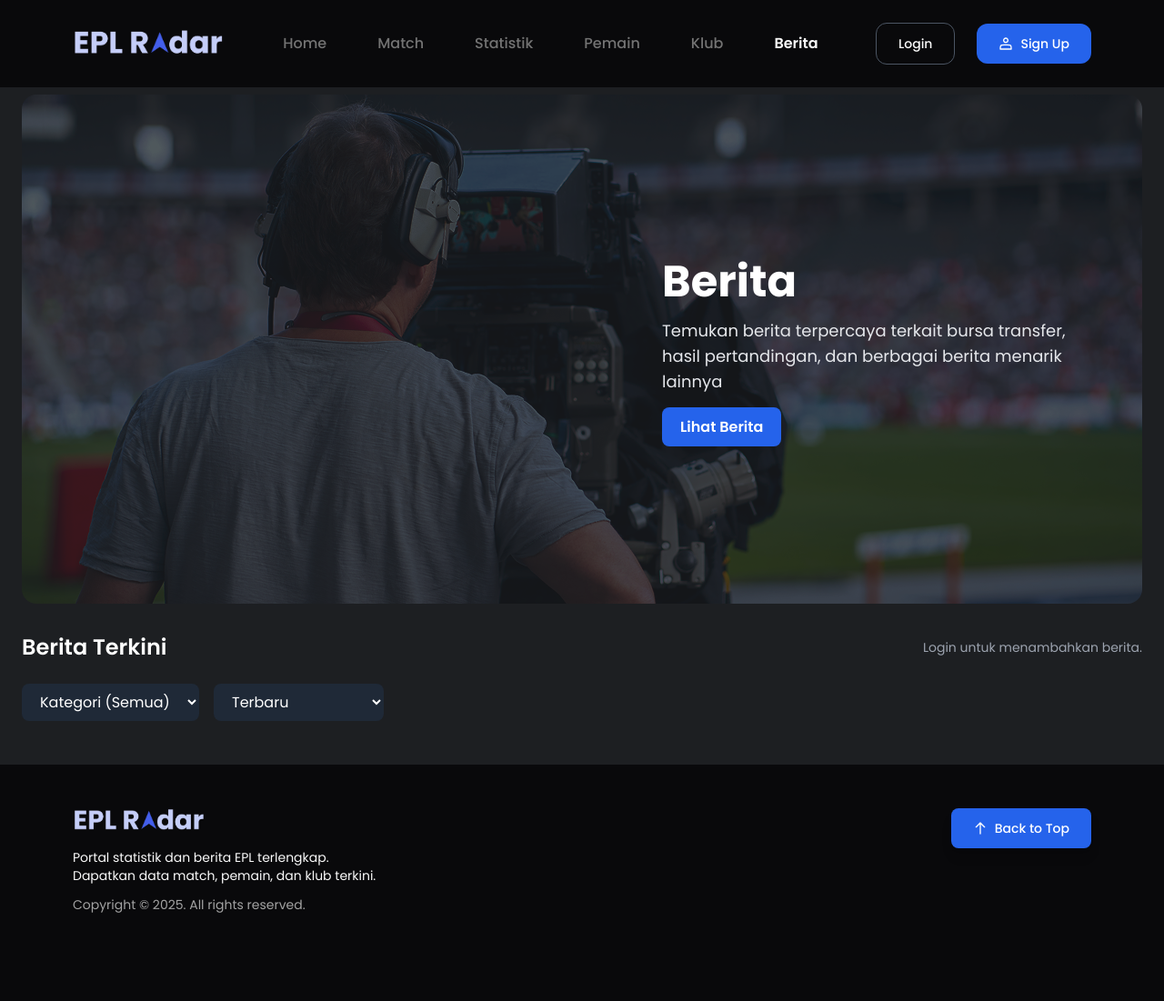
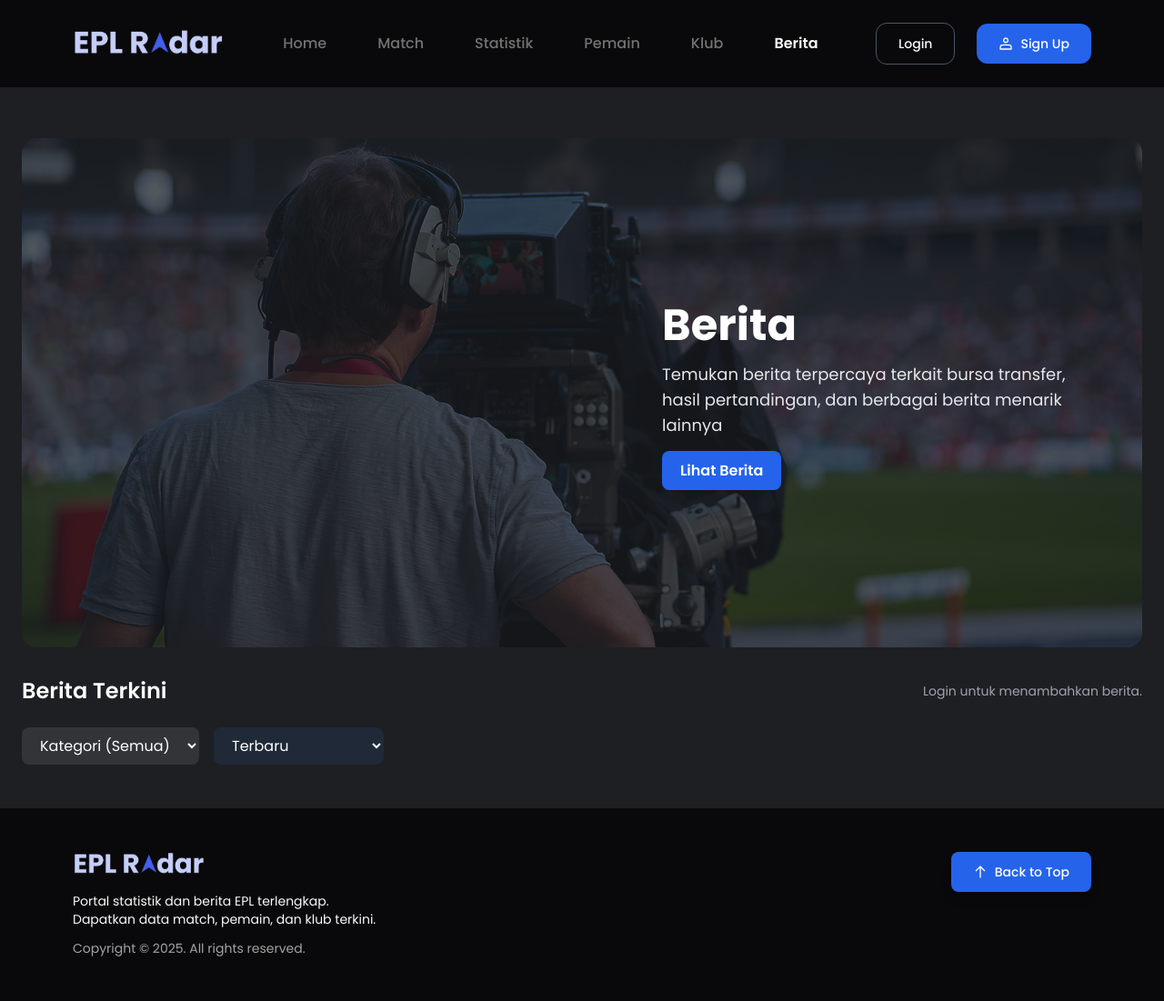
Before and after one commit to PBP-E12/eplradar, a Django app: page /news/ in a window 1280 px wide. Shown: the whole page at 91% size. Before the commit the page ends 1004 px from the top, so only its background shows below. Run offline with Django 5.2, Linux system fonts and the light colour scheme; data that the repository does not hold is empty; some libraries are stand-ins or nearby versions.

Commit message:
ubah warna page berita biar seragam

```diff
--- a/clubs/templates/club_list.html
+++ b/clubs/templates/club_list.html
@@ -3,7 +3,7 @@
 {% block content %}
 {% include 'navbar.html' %}
 
-<div class="container-custom">
+<div class="container-custom bg-[]">
     <h1 class="page-title">Profil Klub Musim Ini</h1>
 
     <div class="clubs-grid">
--- a/news/templates/modal.html
+++ b/news/templates/modal.html
@@ -1,7 +1,7 @@
 {% load static %}
 
 <div id="crudModal" class="hidden fixed inset-0 z-50 w-full flex items-center justify-center bg-black bg-opacity-70 transition-opacity duration-150">
-  <div id="crudModalContent" class="bg-gray-900 text-white rounded-2xl shadow-2xl w-5/6 sm:w-3/5 md:w-1/2 lg:w-2/5 xl:w-1/3 max-h-screen overflow-y-auto transform scale-95 opacity-0 transition-all duration-200 border border-gray-700">
+  <div id="crudModalContent" class="bg-[#1d1f22] text-white rounded-2xl shadow-2xl w-5/6 sm:w-3/5 md:w-1/2 lg:w-2/5 xl:w-1/3 max-h-screen overflow-y-auto transform scale-95 opacity-0 transition-all duration-200 border border-gray-700">
     <div class="flex items-center justify-between p-5 border-b border-gray-700">
       <div>
         <h3 class="text-xl font-semibold text-white">Create New News</h3>
--- a/news/templates/news.html
+++ b/news/templates/news.html
@@ -5,7 +5,7 @@
 {% include 'modal.html' %}
 {% include 'toast.html' %}
 
-<div class="bg-[#1d1f22] w-full pt-20 min-h-screen text-white scroll-smooth">
+<div class="bg-[#1d1f22] w-full pt-32 min-h-screen text-white scroll-smooth">
 
   <div class="max-w-7xl mx-auto p-6">
 
@@ -39,7 +39,7 @@
 
     <div class="flex items-center space-x-4 mb-6">
       <select id="categoryFilter" onchange="loadNews()"
-        class="bg-gray-800 text-white px-4 py-2 rounded-lg cursor-pointer focus:outline-none">
+        class="bg-[#333438] text-white px-4 py-2 rounded-lg cursor-pointer focus:outline-none">
         <option value="all">Kategori (Semua)</option>
         {% for code, label in category_choices %}
         <option value="{{ code }}" {% if code == current_category %}selected{% endif %}>{{ label }}</option>
--- a/news/templates/news_detail.html
+++ b/news/templates/news_detail.html
@@ -7,7 +7,7 @@
     <title>{{ news_item.title }}</title>
     <link href="https://cdn.jsdelivr.net/npm/tailwindcss@2.2.19/dist/tailwind.min.css" rel="stylesheet">
 </head>
-<body class="bg-gray-900 text-white min-h-screen">
+<body class="bg-[#1d1f22] text-white min-h-screen">
     <div class="max-w-4xl mx-auto p-6">
 
         <a href="{% url 'news:news_list' %}" class="text-blue-400 hover:text-blue-500 mb-6 flex items-center">
```
